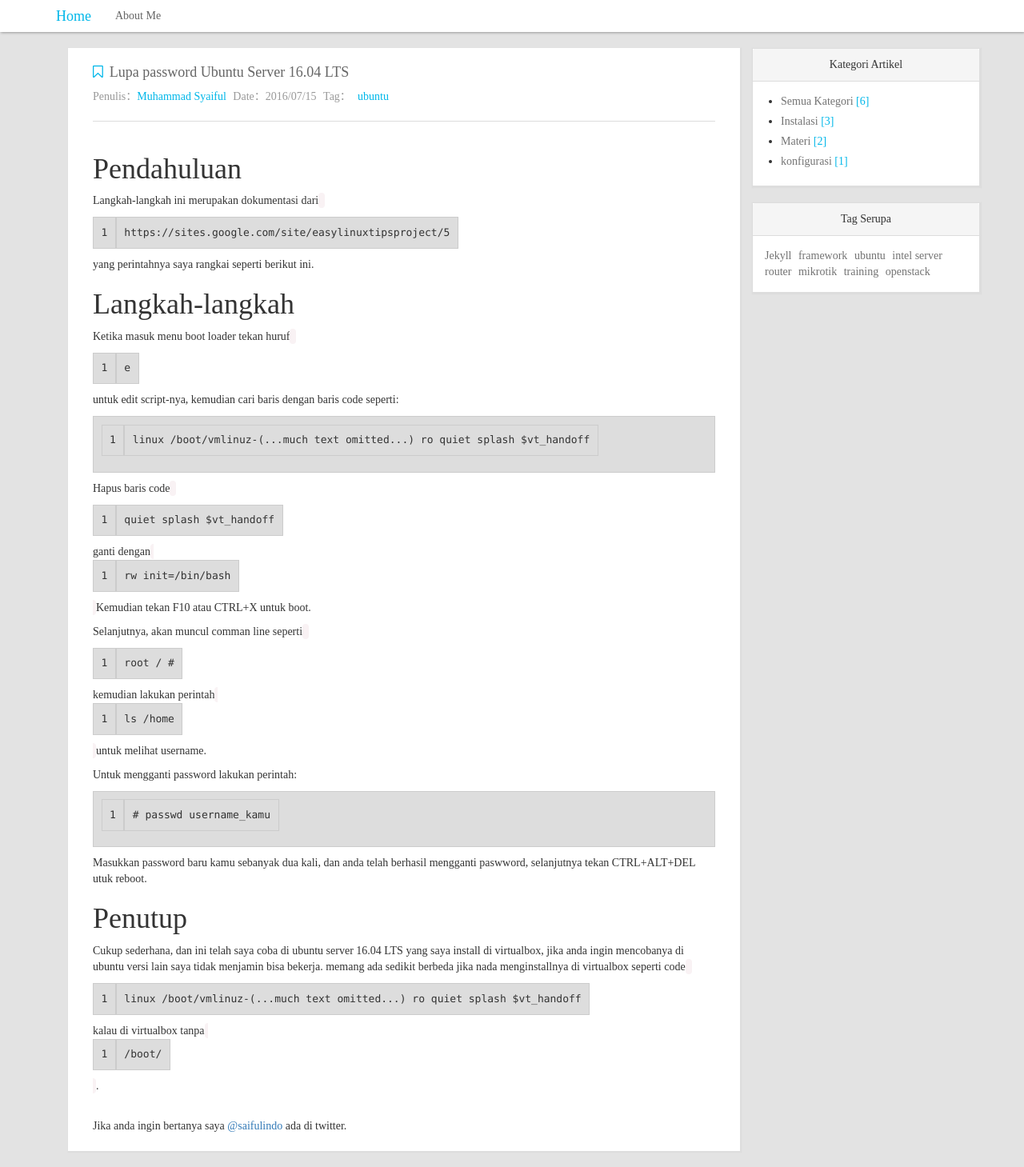
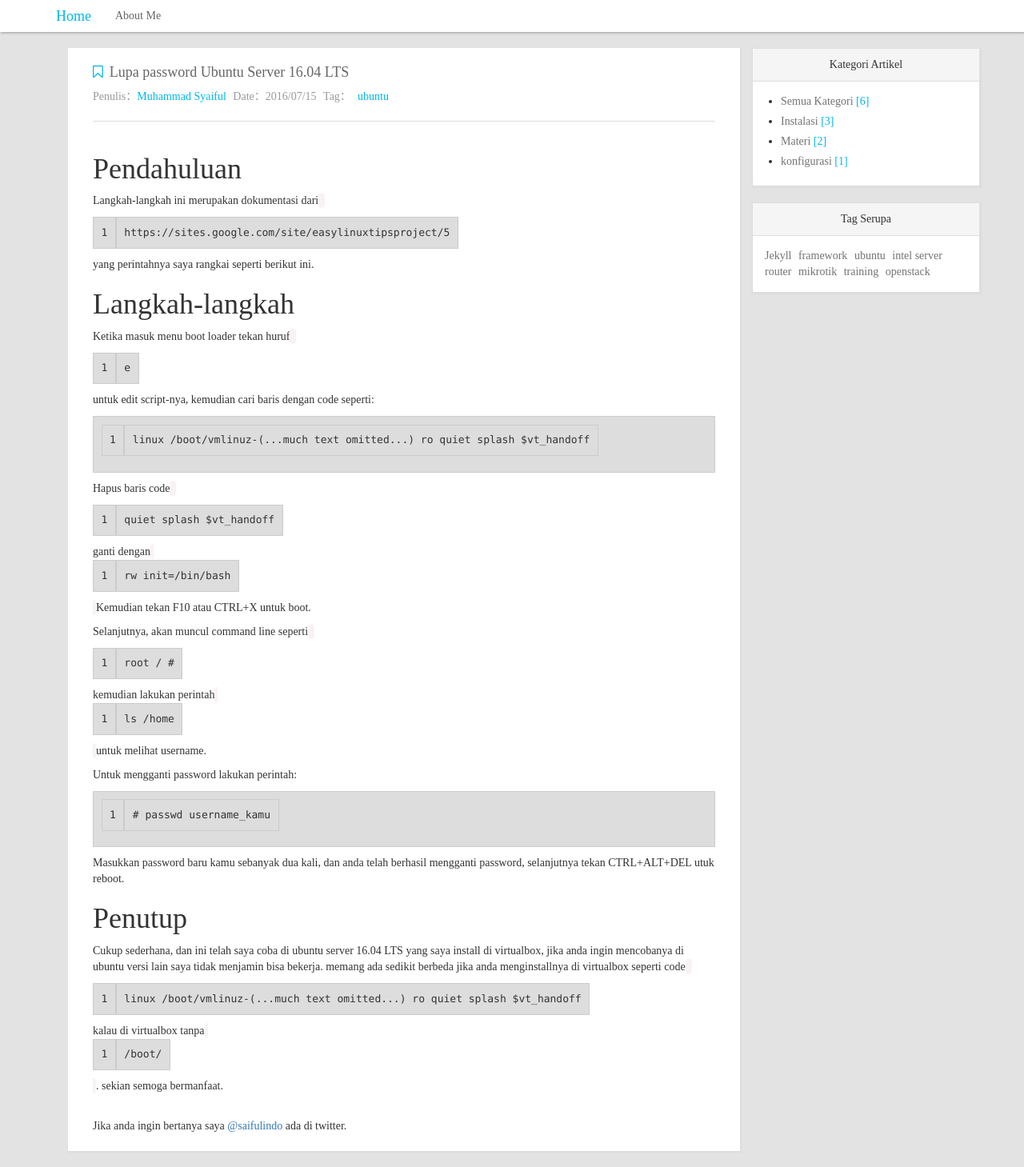
Before and after one commit to saifulindo/myblog, a Jekyll site: the page built from _posts/2016-07-15-lupa-password-ubuntu-server-16-04-lts.md, in a window 1280 px wide. Shown: the whole page at 80% size. Built offline with Jekyll 4.4.1, drawn with Linux system fonts in a browser that asks for light colours; nearby versions of some CDN libraries.

Commit message:
revisi curent posting

````diff
--- a/_posts/2016-07-15-lupa-password-ubuntu-server-16-04-lts.md
+++ b/_posts/2016-07-15-lupa-password-ubuntu-server-16-04-lts.md
@@ -15,21 +15,22 @@ Langkah-langkah ini merupakan dokumentasi dari `https://sites.google.com/site/ea
 Langkah-langkah
 ===
 
-Ketika masuk menu boot loader tekan huruf `e` untuk edit script-nya, kemudian cari baris dengan baris code seperti:
+Ketika masuk menu boot loader tekan huruf `e` untuk edit script-nya, kemudian cari baris dengan code seperti:
 
 ```bash
 linux /boot/vmlinuz-(...much text omitted...) ro quiet splash $vt_handoff
 ```
 Hapus baris code `quiet splash $vt_handoff` ganti dengan `rw init=/bin/bash` Kemudian tekan F10 atau CTRL+X untuk boot.
 
-Selanjutnya, akan muncul comman line seperti `root / #` kemudian lakukan perintah `ls /home` untuk melihat username.
+Selanjutnya, akan muncul command line seperti `root / #` kemudian lakukan perintah `ls /home` untuk melihat username.
 
 Untuk mengganti password lakukan perintah:
+
 ```
 # passwd username_kamu
 ```
-Masukkan password baru kamu sebanyak dua kali, dan anda telah berhasil mengganti paswword, selanjutnya tekan CTRL+ALT+DEL utuk reboot.
+Masukkan password baru kamu sebanyak dua kali, dan anda telah berhasil mengganti password, selanjutnya tekan CTRL+ALT+DEL utuk reboot.
 
 Penutup
 ===
-Cukup sederhana, dan ini telah saya coba di ubuntu server 16.04 LTS yang saya install di virtualbox, jika anda ingin mencobanya di ubuntu versi lain saya tidak menjamin bisa bekerja. memang ada sedikit berbeda jika nada menginstallnya di virtualbox seperti code `linux /boot/vmlinuz-(...much text omitted...) ro quiet splash $vt_handoff` kalau di virtualbox tanpa `/boot/`.
+Cukup sederhana, dan ini telah saya coba di ubuntu server 16.04 LTS yang saya install di virtualbox, jika anda ingin mencobanya di ubuntu versi lain saya tidak menjamin bisa bekerja. memang ada sedikit berbeda jika anda menginstallnya di virtualbox seperti code `linux /boot/vmlinuz-(...much text omitted...) ro quiet splash $vt_handoff` kalau di virtualbox tanpa `/boot/`. sekian semoga bermanfaat.
````
